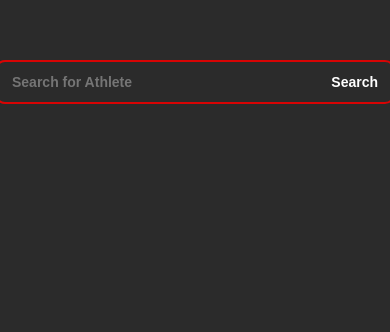
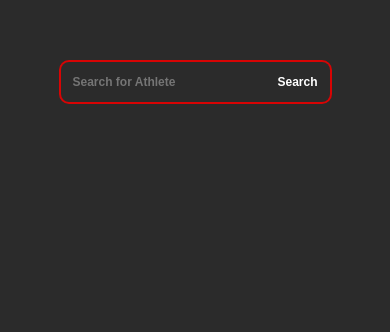
Before and after one commit to Ken-aky/UfcStats, a plain HTML site: page index.html in a window 390 px wide. Shown: the part 129-461 px from the top of the page. Drawn offline with Linux system fonts and the light colour scheme.

Commit message:
final Stylefix

```diff
--- a/css/fighterProfile.css
+++ b/css/fighterProfile.css
@@ -173,14 +173,4 @@ body {
   .stat-box {
     padding: 12px;
   }
-
-  .search-box {
-    width: 70vw;
-  }
-
-  .search-box input,
-  .search-btn {
-    font-size: 12px;
-    padding: 8px 12px;
-  }
 }
--- a/css/style.css
+++ b/css/style.css
@@ -127,3 +127,15 @@ body {
   background-color: #d80404;   /* z. B. UFC-Rot beim Hover */
   color: white;
 }
+
+@media (max-width: 500px) {
+  .search-box {
+    width: 70vw;
+  }
+
+  .search-box input,
+  .search-btn {
+    font-size: 12px;
+    padding: 8px 12px;
+  }
+}
```
